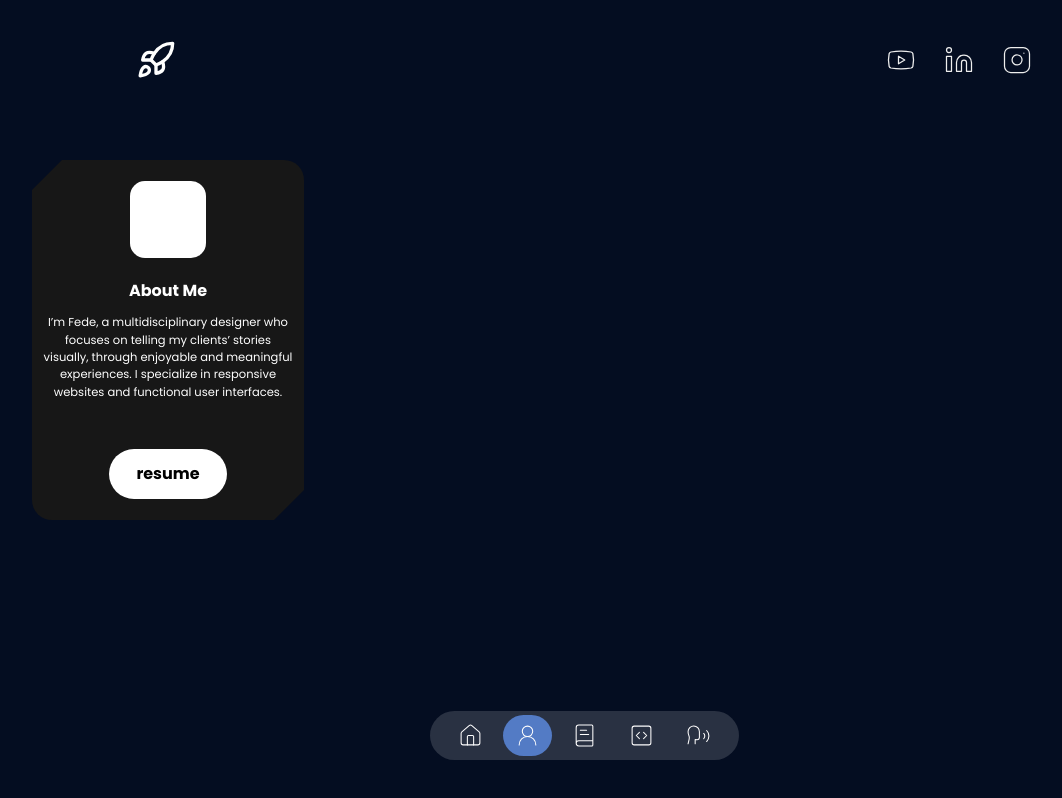
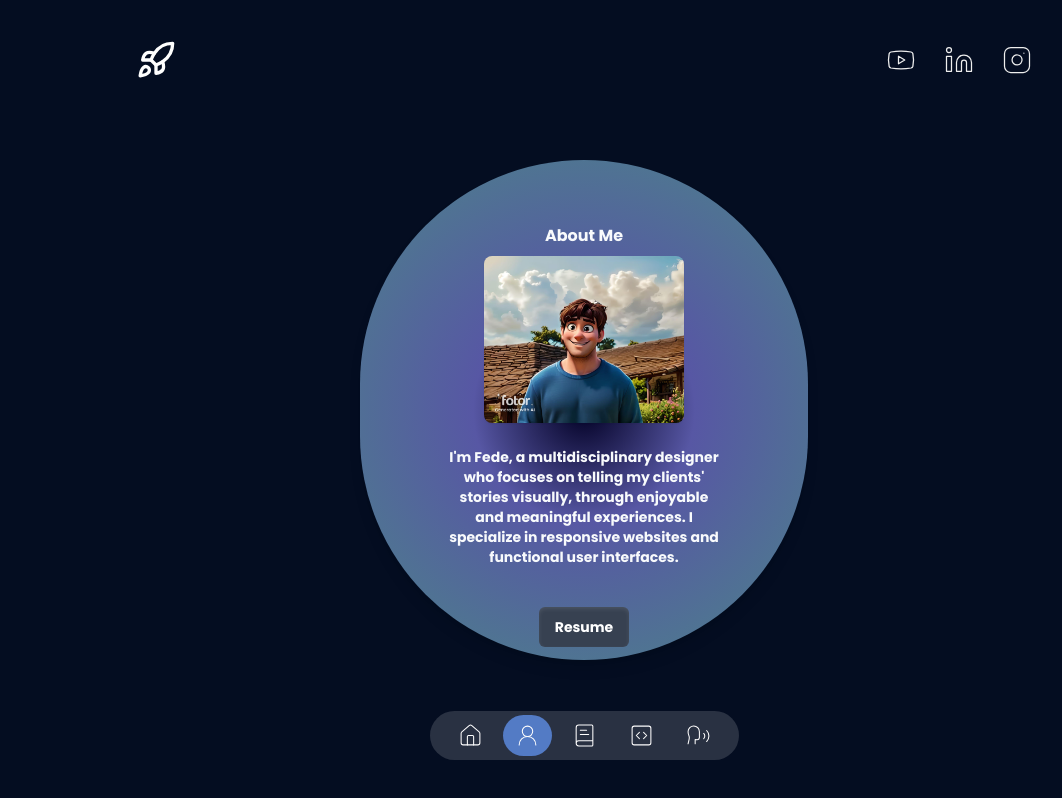
Before and after one commit to FedericoLGaitan/PortfolioWeb, a Next.js app in the folder front/: page /about-me in a window 1280 px wide. Shown: the whole page, without its empty margins (56-1118 px from the left). Built offline with nearby package versions, Linux system fonts and the light colour scheme.

Commit message:
trabajando en el about me

```diff
--- a/front/package.json
+++ b/front/package.json
@@ -9,6 +9,7 @@
     "lint": "next lint"
   },
   "dependencies": {
+    "@headlessui/react": "^2.2.0",
     "@tsparticles/react": "^3.0.0",
     "@tsparticles/slim": "^3.7.1",
     "lucide-react": "^0.468.0",
@@ -16,14 +17,12 @@
     "next": "15.0.4",
     "react": "^18.0.0",
     "react-dom": "^18.0.0",
-    "react-type-animation": "^3.2.0",
-    "styled-components": "^6.1.13"
+    "react-type-animation": "^3.2.0"
   },
   "devDependencies": {
     "@types/node": "^20",
     "@types/react": "^19",
     "@types/react-dom": "^19",
-    "@types/styled-components": "^5.1.34",
     "eslint": "^8",
     "eslint-config-next": "15.0.4",
     "postcss": "^8",
--- a/front/src/components/about-me-card.tsx
+++ b/front/src/components/about-me-card.tsx
@@ -1,99 +1,54 @@
+"use client";
 
-"use client"
-
-import React from 'react';
-import styled from 'styled-components';
-import MotionTransition from './transition-component';
+import React from "react";
+import MotionTransition from "./transition-component";
+import Image from "next/image";
+import { Button } from "@headlessui/react";
 
 const AboutMeCard = () => {
   return (
-
-    <MotionTransition position='bottom'>
-    <StyledWrapper>
-      <div className="card">
-        <div className="img" />
-        <span>About Me</span>
-        <p className="info">I’m Fede, a multidisciplinary designer who focuses on telling my clients’ stories visually, through enjoyable and meaningful experiences. I specialize in responsive websites and functional user interfaces.</p>
-        <div className="share">
+    <MotionTransition position="bottom">
+      <div className="flex items-center w-full h-full ">
+        <div
+          className="max-w-md h-[500px]  w-full mx-auto bg-gradient-cards transition-all duration-1000
+          flex flex-col items-center rounded-full p-16 shadow-lg"
+        >
+          <span className="text-slate-50 font-bold text-center block text-base">
+            About Me
+          </span>
+          <Image
+            src="/perfil-ia.png"
+            alt="Profile"
+            className="rounded-lg mx-auto mt-2 shadow-sm"
+            width={200}
+            height={100}
+          />
+          <p className="text-slate-50 font-semibold text-center text-sm mx-4 my-4 p-2">
+            I&apos;m Fede, a multidisciplinary designer who focuses on telling my
+            clients&apos; stories visually, through enjoyable and meaningful
+            experiences. I specialize in responsive websites and functional user
+            interfaces.
+          </p>
+          <div className="mt-4 flex justify-center gap-4"></div>
+          <Button
+            className="inline-flex items-center
+            gap-2 rounded-md bg-gray-700 py-2
+            px-4 text-sm/6 font-semibold text-white
+            shadow-inner shadow-white/10 focus:outline-none
+             data-[hover]:bg-gray-600 data-[open]:bg-gray-700
+             data-[focus]:outline-1
+             data-[focus]:outline-white"
+            onClick={() => {
+              window.open(
+                "https://docs.google.com/document/d/1fG5Yy8pqvynen4W0oOqmg5RoJ1S9gFY8P2DHbqv9lsU/edit?usp=sharing" );
+            }}
+          >
+            Resume
+          </Button>
         </div>
-        <button>resume</button>
       </div>
-    </StyledWrapper>
     </MotionTransition>
   );
-}
-
-const StyledWrapper = styled.div`
-  .card {
-    width: 17em;
-    height: 22.5em;
-    background: #171717;
-    transition: 1s ease-in-out;
-    clip-path: polygon(30px 0%, 100% 0, 100% calc(100% - 30px), calc(100% - 30px) 100%, 0 100%, 0% 30px);
-    border-top-right-radius: 20px;
-    border-bottom-left-radius: 20px;
-    display: flex;
-    flex-direction: column;
-  }
-
-  .card span {
-    font-weight: bold;
-    color: white;
-    text-align: center;
-    display: block;
-    font-size: 1em;
-  }
-
-  .card .info {
-    font-weight: 400;
-    color: white;
-    display: block;
-    text-align: center;
-    font-size: 0.72em;
-    margin: 1em;
-  }
-
-  .card .img {
-    width: 4.8em;
-    height: 4.8em;
-    background: white;
-    border-radius: 15px;
-    margin: auto;
-  }
-
-  .card .share {
-    margin-top: 1em;
-    display: flex;
-    justify-content: center;
-    gap: 1em;
-  }
-
-  .card a {
-    color: white;
-    transition: .4s ease-in-out;
-  }
-
-  .card a:hover {
-    color: red;
-  }
-
-  .card button {
-    padding: 0.8em 1.7em;
-    display: block;
-    margin: auto;
-    border-radius: 25px;
-    border: none;
-    font-weight: bold;
-    background: #ffffff;
-    color: rgb(0, 0, 0);
-    transition: .4s ease-in-out;
-  }
-
-  .card button:hover {
-    background: red;
-    color: white;
-    cursor: pointer;
-  }
-`;
+};
 
 export default AboutMeCard;
--- a/front/src/components/space-button.tsx
+++ /dev/null
@@ -1,356 +0,0 @@
-import React from 'react';
-import styled from 'styled-components';
-
-const ButtonHome = () => {
-  return (
-    <StyledWrapper>
-      <div className="galaxy-button">
-        <button className="space-button">
-          <span className="backdrop" />
-          <span className="galaxy" />
-          <label className="text">My projects</label>
-        </button>
-        <div className="bodydrop" />
-      </div>
-    </StyledWrapper>
-  );
-}
-
-const StyledWrapper = styled.div`
-  .text {
-    cursor: pointer;
-    translate: 2% -6%;
-    letter-spacing: 0.01ch;
-    color: hsl(0 0% calc(60% + (var(--active) * 26%)));
-    z-index: 999;
-    padding: 0 34px;
-    font-weight: 600;
-  }
-  .text::before {
-    content: "";
-    position: absolute;
-    top: -290%;
-    left: 90%;
-    rotate: -45deg;
-    width: 5em;
-    height: 1px;
-    background: linear-gradient(90deg, #ffffff, transparent);
-    animation: 4s shootingStar ease-in-out infinite;
-    transition: 1s ease;
-    z-index: -1;
-    animation-delay: 1s;
-    display: none;
-  }
-  .text::after {
-    content: "";
-    display: none;
-    position: absolute;
-    top: -290%;
-    left: 10%;
-    rotate: -45deg;
-    width: 5em;
-    height: 1px;
-    background: linear-gradient(90deg, #ffffff, transparent);
-    animation: 7s shootingStar ease-in-out infinite;
-    animation-delay: 3s;
-  }
-  .space-button:hover .text::before,
-  .space-button:hover .text::after {
-    display: block;
-  }
-  .galaxy::before {
-    content: "";
-    position: absolute;
-    top: 0;
-    left: 0;
-    width: 2px;
-    height: 2px;
-    border-radius: 50%;
-    opacity: 1;
-    box-shadow:
-      140px 20px #fff,
-      425px 20px #fff,
-      70px 120px #fff,
-      20px 130px #fff,
-      110px 80px #fff,
-      280px 80px #fff,
-      250px 350px #fff,
-      280px 230px #fff,
-      220px 190px #fff,
-      450px 100px #fff,
-      380px 80px #fff,
-      520px 50px #fff;
-    z-index: -1;
-    transition: all 1.5s ease-in-out;
-    animation: 1s glowing-stars linear alternate infinite;
-    animation-delay: 0.4s;
-  }
-  .galaxy::after {
-    content: "";
-    position: absolute;
-    top: -150px;
-    left: -65px;
-    width: 2px;
-    height: 2px;
-    border-radius: 50%;
-    opacity: 1;
-    box-shadow:
-      490px 330px #fff,
-      420px 300px #fff,
-      320px 280px #fff,
-      380px 350px #fff,
-      546px 170px #fff,
-      420px 180px #fff,
-      370px 150px #fff,
-      200px 250px #fff,
-      80px 20px #fff,
-      190px 50px #fff,
-      270px 20px #fff,
-      120px 230px #fff,
-      350px -1px #fff,
-      150px 369px #fff;
-    z-index: -1;
-    transition: all 2s ease-in-out;
-    animation: 1s glowing-stars linear alternate infinite;
-    animation-delay: 0.8s;
-  }
-  .space-button {
-    --cut: 0.1em;
-    --active: 0;
-    --bg: radial-gradient(
-          120% 120% at 126% 126%,
-          hsl(0 calc(var(--active) * 97%) 98% / calc(var(--active) * 0.9)) 40%,
-          /* Changed hue to 0 for red */ transparent 50%
-        )
-        calc(100px - (var(--active) * 100px)) 0 / 100% 100% no-repeat,
-      radial-gradient(
-          120% 120% at 120% 120%,
-          hsl(0 calc(var(--active) * 97%) 70% / calc(var(--active) * 1)) 30%,
-          /* Changed hue to 0 for red */ transparent 70%
-        )
-        calc(100px - (var(--active) * 100px)) 0 / 100% 100% no-repeat,
-      hsl(0 calc(var(--active) * 100%) calc(12% - (var(--active) * 8%))); /* Changed hue to 0 for red */
-    background: var(--bg);
-    font-size: 1rem;
-    cursor: pointer;
-    font-weight: 500;
-    border: 0;
-    cursor: pointer;
-    padding: 0.9em 1em;
-    display: flex;
-    align-items: center;
-    gap: 0.25em;
-    white-space: nowrap;
-    border-radius: 2rem;
-    position: relative;
-    box-shadow:
-      0 0 calc(var(--active) * 6em) calc(var(--active) * 3em)
-        hsla(12, 97%, 61%, 0.3),
-      0 0.05em 0 0
-        hsl(0, calc(var(--active) * 97%), calc((var(--active) * 50%) + 30%)) inset,
-      0 -0.05em 0 0 hsl(0, calc(var(--active) * 97%), calc(var(--active) * 10%)) inset;
-
-    transition:
-      box-shadow 0.25s ease-out,
-      scale 0.25s,
-      background 0.25s;
-    scale: calc(1 + (var(--active) * 0.1));
-    transform-style: preserve-3d;
-    perspective: 100vmin;
-    overflow: hidden;
-  }
-  .space-button:active {
-    scale: 1;
-    --bg: radial-gradient(
-          120% 120% at 126% 126%,
-          hsl(245 calc(var(--active) * 97%) 98% / calc(var(--active) * 0.9)) 40%,
-          transparent 50%
-        )
-        calc(100px - (var(--active) * 100px)) 0 / 100% 100% no-repeat,
-      radial-gradient(
-          120% 120% at 120% 120%,
-          hsl(245 calc(var(--active) * 97%) 70% / calc(var(--active) * 1)) 30%,
-          transparent 70%
-        )
-        calc(100px - (var(--active) * 100px)) 0 / 100% 100% no-repeat,
-      hsl(245 calc(var(--active) * 100%) calc(12% - (var(--active) * 8%)));
-    box-shadow:
-      0 0 calc(var(--active) * 6em) calc(var(--active) * 3em)
-        hsl(245 97% 61% / 0.5),
-      0 0.05em 0 0
-        hsl(245 calc(var(--active) * 97%) calc((var(--active) * 50%) + 30%)) inset,
-      0 -0.05em 0 0 hsl(245 calc(var(--active) * 97%) calc(var(--active) * 10%)) inset;
-    background: var(--bg);
-  }
-
-  /* Apply wobble animation on active button */
-  .space-button:active .text {
-    font-weight: 300;
-    animation:
-      wobble 0.6s ease-in-out infinite,
-      blurMove 1.5s ease-in-out infinite;
-    text-shadow:
-      5px 5px 20px rgba(255, 255, 255, 0.8),
-      10px 10px 30px rgba(255, 0, 255, 0.6);
-  }
-
-  /* Wobble animation */
-  @keyframes wobble {
-    0%,
-    100% {
-      transform: translate(0, 0);
-    }
-    25% {
-      transform: translate(-2px, -10px);
-    }
-    50% {
-      transform: translate(2px, 3px);
-    }
-    75% {
-      transform: translate(-1px, 5px);
-    }
-  }
-
-  /* Blur move animation */
-  @keyframes blurMove {
-    0%,
-    100% {
-      text-shadow:
-        5px 5px 20px rgba(255, 255, 255, 0.8),
-        10px 10px 30px rgba(255, 0, 255, 0.6);
-    }
-    50% {
-      filter: blur(1px);
-      text-shadow:
-        10px 10px 25px rgba(255, 255, 255, 0.8),
-        15px 15px 35px rgba(255, 0, 255, 0.6);
-    }
-  }
-
-  .galaxy:active::before {
-    animation: circling 2s linear infinite; /* Animation for circling effect */
-  }
-  .galaxy:active::after {
-    animation: circling 1.5s linear infinite; /* Animation for circling effect */
-  }
-
-  @keyframes circling {
-    0% {
-      transform: translate(-10px, -20%) rotate(0deg);
-    }
-    100% {
-      transform: translate(-10px, -20%) rotate(200deg);
-    }
-  }
-  .galaxy {
-    position: absolute;
-    width: 100%;
-    aspect-ratio: 1;
-    top: 50%;
-    left: 50%;
-    translate: -50% -50%;
-    overflow: hidden;
-    opacity: var(--active);
-    transition: opacity 0.25s;
-  }
-
-  @-webkit-keyframes move-x {
-    0% {
-      translate: -100px 0;
-    }
-    100% {
-      translate: 100px 0;
-    }
-  }
-  @keyframes move-x {
-    0% {
-      translate: -100px 0;
-    }
-    100% {
-      translate: 100px 0;
-    }
-  }
-  @-webkit-keyframes move-y {
-    0% {
-      transform: translate(0, -50px);
-    }
-    100% {
-      transform: translate(0, 50px);
-    }
-  }
-  @keyframes move-y {
-    0% {
-      transform: translate(0, -50px);
-    }
-    100% {
-      transform: translate(0, 50px);
-    }
-  }
-
-  .backdrop {
-    position: absolute;
-    inset: var(--cut);
-    background: var(--bg);
-    border-radius: 2rem;
-    transition: background 0.25s;
-  }
-
-  @supports (selector(:has(:is(+ *)))) {
-    body:has(button:is(:hover, :focus-visible)) {
-      --active: 1;
-      --play-state: running;
-    }
-    .bodydrop {
-      display: none;
-    }
-  }
-
-  .space-button:is(:hover, :focus-visible) ~ :is(.bodydrop, .particle-pen) {
-    --active: 1;
-    --play-state: running;
-  }
-
-  .space-button:is(:hover, :focus-visible) {
-    --active: 1;
-    --play-state: running;
-  }
-
-  .galaxy-button {
-    position: relative;
-  }
-
-  /* ANIMATIONS */
-  @keyframes shootingStar {
-    0% {
-      transform: translateX(0) translateY(0);
-      opacity: 1;
-    }
-    50% {
-      transform: translateX(-55em) translateY(0);
-      opacity: 1;
-    }
-    70% {
-      transform: translateX(-70em) translateY(0);
-      opacity: 0;
-    }
-    100% {
-      transform: translateX(0) translateY(0);
-      opacity: 0;
-    }
-  }
-
-  @keyframes glowing-stars {
-    0% {
-      opacity: 0;
-    }
-
-    50% {
-      opacity: 1;
-    }
-
-    100% {
-      opacity: 0;
-    }
-  }`;
-
-export default ButtonHome;
--- a/front/tailwind.config.ts
+++ b/front/tailwind.config.ts
@@ -16,8 +16,10 @@ export default {
       },
       backgroundImage: {
         "gradient-cover":
-          "linear-gradient(40deg, #031353, #031332, #03131f, #031332, #031353)"
-      }
+          "linear-gradient(40deg, #031353, #031332, #03131f, #031332, #031353)" ,
+        "gradient-cards":
+          "radial-gradient(circle, rgba(2,0,36,1) 0%, rgba(87,87,164,1) 33%, rgba(76,128,139,1) 92%)"
+      },
     },
   },
   plugins: [],
```
Also changed, not shown: front/public/perfil-ia.png (added), 1 other file (tests, documents, lock files or other folders).
